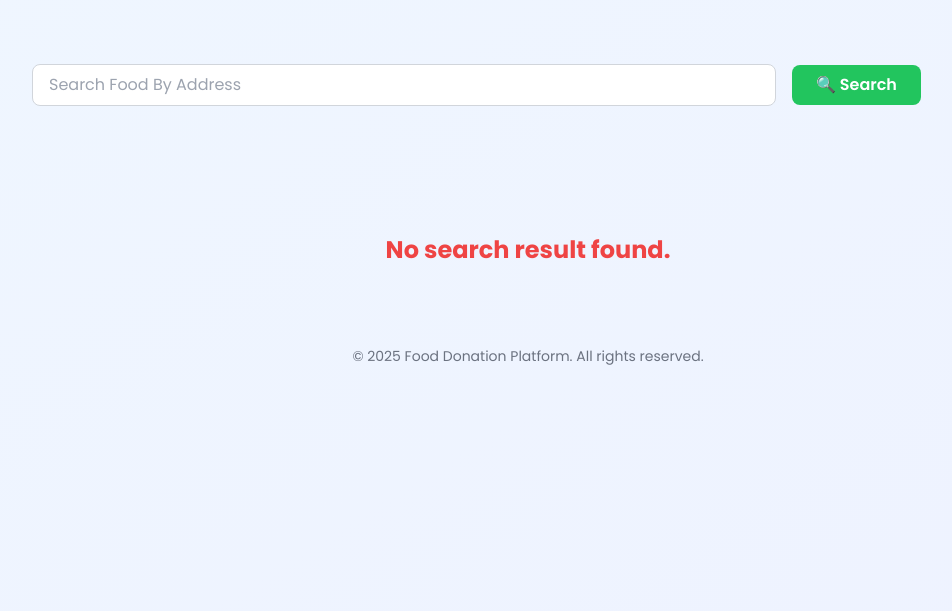
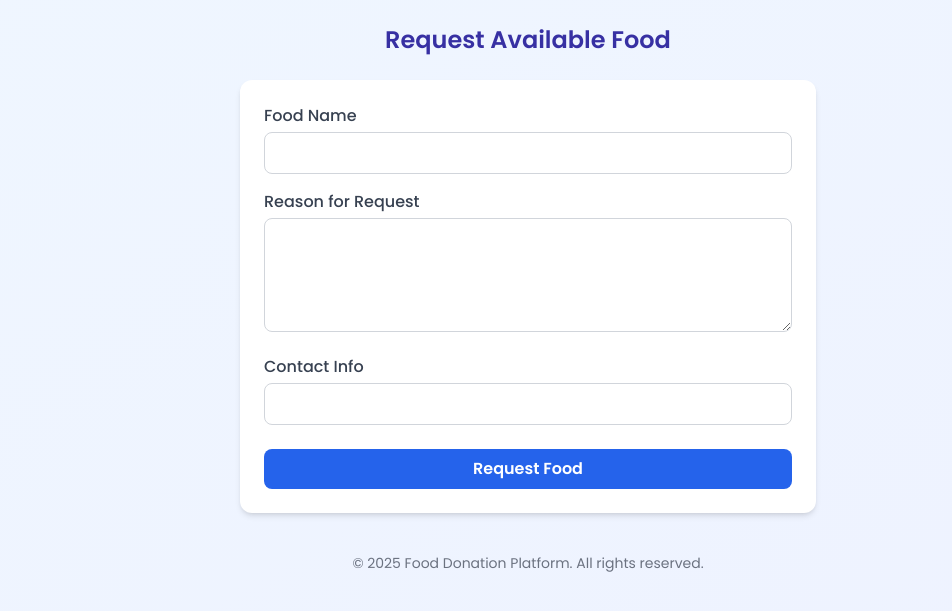
Before and after one commit to Shiva-Manda/Food_Donation, a Django app: template templates/donateapp/acceptor.html in a window 1280 px wide. Shown: the top 611 px of the page, without its empty margins (112-1064 px from the left). Run offline with Django 3.2, Linux system fonts and the light colour scheme; the template is opened without the code that fills it, so the values that code supplies are empty; some libraries are stand-ins or nearby versions.

Commit message:
Update acceptor.html

```diff
--- a/templates/donateapp/acceptor.html
+++ b/templates/donateapp/acceptor.html
@@ -1,68 +1,25 @@
 {% extends 'donateapp/base.html' %}
 {% load static %}
-{% load crispy_forms_tags %}
+
+{% block title %}Request Food{% endblock %}
 
 {% block content %}
-<div class="max-w-5xl mx-auto px-4 py-10">
-  <!-- Search Bar -->
-  <form action="{% url 'search_food' %}" method="get" class="flex flex-col sm:flex-row items-center gap-4 mb-10">
-    <input
-      name="q"
-      type="search"
-      placeholder="Search Food By Address"
-      class="w-full sm:w-3/4 px-4 py-2 rounded-lg border border-gray-300 focus:outline-none focus:ring-2 focus:ring-blue-500"
-    >
-    <button type="submit" class="bg-green-500 hover:bg-green-600 text-white font-semibold px-6 py-2 rounded-lg transition duration-200">
-      🔍 Search
-    </button>
-  </form>
+<h2 class="text-2xl font-semibold text-center text-indigo-800 mb-6">Request Available Food</h2>
 
-  {% if object_list %}
-    <div class="grid gap-6">
-      {% for detail in object_list %}
-        <div class="bg-white p-6 rounded-xl shadow-md">
-          <div class="flex flex-col sm:flex-row justify-between items-start sm:items-center">
-            <div>
-              <p class="text-lg font-semibold text-blue-600">User Name: {{ detail.user }}</p>
-              <p class="text-gray-700">Contact Number: {{ detail.contact_number }}</p>
-              <p class="text-gray-700">Address: {{ detail.address }}</p>
-              <p class="text-gray-700">Food Detail: {{ detail.food_details }}</p>
-            </div>
-            <div class="text-sm text-green-600 font-medium mt-4 sm:mt-0">
-              Date and Time: {{ detail.donate_date }}
-            </div>
-          </div>
+<form method="POST" class="bg-white p-6 rounded-xl shadow-md w-full max-w-xl mx-auto">
+  {% csrf_token %}
 
-          <div class="mt-4">
-            {% if detail.user != request.user %}
-              {% if detail.requests.all %}
-                {% with detail.requests.first as req %}
-                  {% if req.status == 'Pending' %}
-                    <p class="text-yellow-600 font-semibold">This food is already requested and waiting for confirmation.</p>
-                  {% elif req.status == 'Declined' %}
-                    <a href="{% url 'request' detail.id %}" class="inline-block bg-blue-500 hover:bg-blue-600 text-white font-medium px-4 py-2 rounded-lg transition duration-200">
-                      Request Food
-                    </a>
-                  {% else %}
-                    <p class="text-gray-500 font-semibold">This food has already been accepted and is not available.</p>
-                  {% endif %}
-                {% endwith %}
-              {% else %}
-                <a href="{% url 'request' detail.id %}" class="inline-block bg-blue-500 hover:bg-blue-600 text-white font-medium px-4 py-2 rounded-lg transition duration-200">
-                  Request Food
-                </a>
-              {% endif %}
-            {% else %}
-              <p class="text-info font-semibold text-blue-500">You donated this food.</p>
-            {% endif %}
-          </div>
-        </div>
-      {% endfor %}
-    </div>
-  {% else %}
-    <div class="text-center mt-32">
-      <h1 class="text-2xl font-bold text-red-500">No search result found.</h1>
-    </div>
-  {% endif %}
-</div>
-{% endblock content %}
+  <label for="food_name" class="block font-medium mb-1 text-gray-700">Food Name</label>
+  <input type="text" name="food_name" id="food_name" class="w-full mb-4 px-4 py-2 border border-gray-300 rounded-lg focus:outline-none focus:ring-2 focus:ring-blue-500" required>
+
+  <label for="reason" class="block font-medium mb-1 text-gray-700">Reason for Request</label>
+  <textarea name="reason" id="reason" rows="4" class="w-full mb-4 px-4 py-2 border border-gray-300 rounded-lg focus:outline-none focus:ring-2 focus:ring-blue-500" required></textarea>
+
+  <label for="contact" class="block font-medium mb-1 text-gray-700">Contact Info</label>
+  <input type="text" name="contact" id="contact" class="w-full mb-6 px-4 py-2 border border-gray-300 rounded-lg focus:outline-none focus:ring-2 focus:ring-blue-500" required>
+
+  <button type="submit" class="w-full bg-blue-600 hover:bg-blue-700 text-white font-semibold py-2 px-4 rounded-lg">
+    Request Food
+  </button>
+</form>
+{% endblock %}
```
